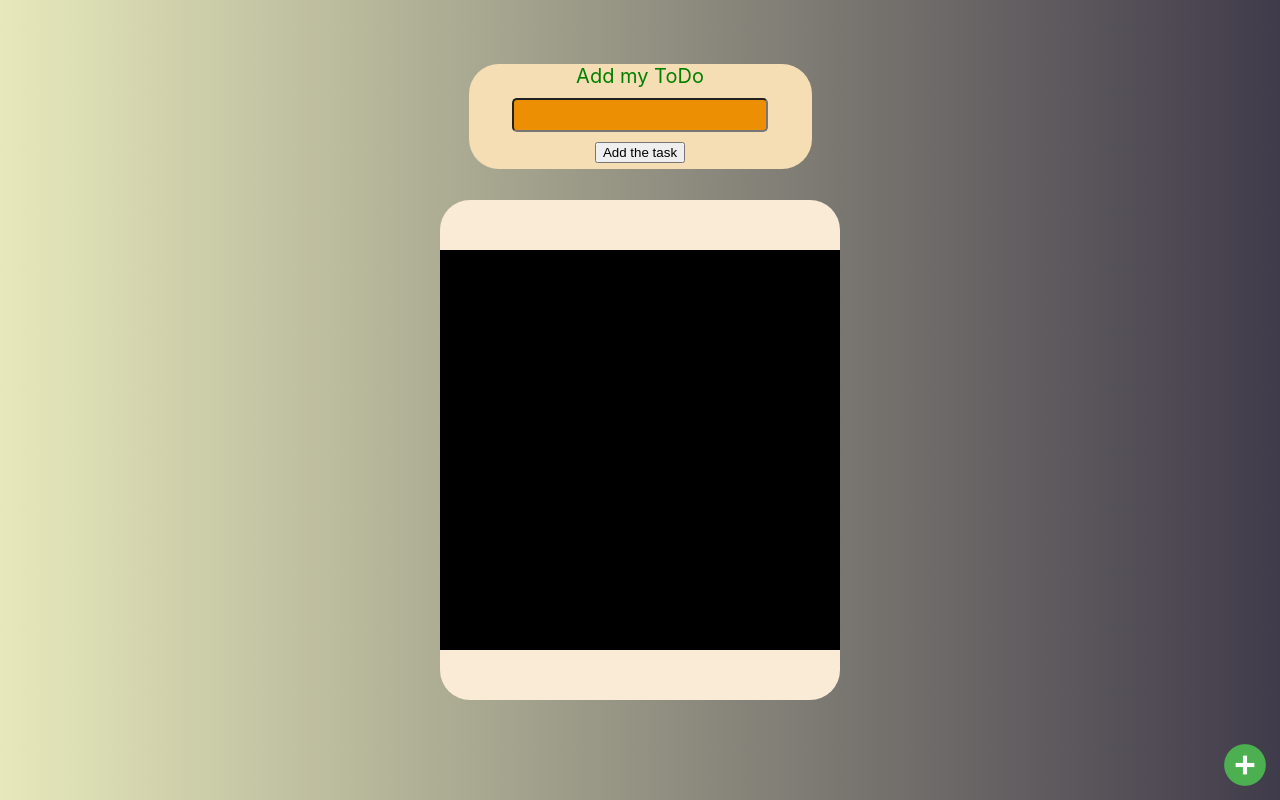
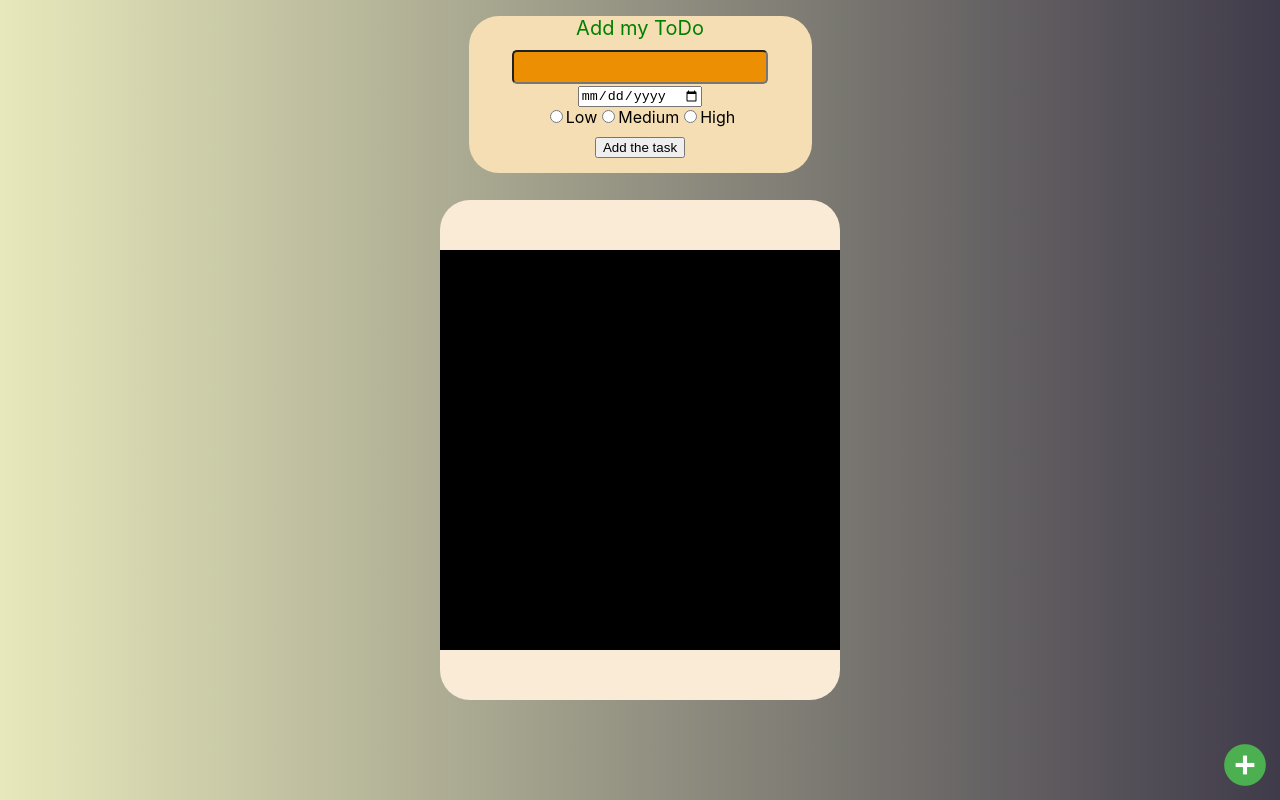
Before and after one commit to samagragupta/To-Do-app, a React (Create React App) app: page / in a window 1280 px wide. Both pictures are taken after a click on the picture 1245 px from the left and 765 px from the top of the page. Built offline with nearby package versions, Linux system fonts and the light colour scheme.

Commit message:
Added more features

```diff
--- a/src/App.js
+++ b/src/App.js
@@ -10,17 +10,26 @@ class App extends Component {
     super(props);
     this.state = {
         inputValue: '',
+        datevalue: '',
         itemArray: [],
         display : false,
+        checkValues: '',
+        tickValue1: false,
+        tickValue2: false,
+        tickValue3: false,
     }
 }
 
   onAddTask = () => {
     var displayValue = !this.state.display;
     this.setState({
-      itemArray: [...this.state.itemArray, this.state.inputValue],
+      itemArray: [...this.state.itemArray, {value: this.state.inputValue, datetime: this.state.datevalue, checkvalue: this.state.checkValues}],
       display : displayValue,
       inputValue : '',
+      datevalue: '',
+      tickValue1: false,
+      tickValue3: false,
+      tickValue2: false,
     })
   }
 
@@ -30,11 +39,49 @@ class App extends Component {
     });
   }
 
+  updateDateValue = (event) => {
+    this.setState({
+      datevalue: event.target.value
+    });
+  }
+
   displayModalHandler = () => {
     var displayValue = !this.state.display;
     this.setState ({
         display : displayValue
     })
+  }
+
+  // tickvalue = 'low';
+
+  updateCheck = (event) => {
+    this.setState({
+      checkValues: event.target.value,
+    });
+    console.log(event.target.value)
+    // tickvalue = event.target.value;
+    if(event.target.value === 'low'){
+      this.setState({
+        tickValue1: true,
+        tickValue2: false,
+        tickValue3: false,
+      });
+    }
+    if(event.target.value === 'medium'){
+      this.setState({
+        tickValue2: true,
+        tickValue1: false,
+        tickValue3: false,
+      });
+    }
+    if(event.target.value === 'high'){
+      this.setState({
+        tickValue1: false,
+        tickValue2: false,
+        tickValue3: true,
+      });
+    }
+
   }
 
   render() {
@@ -47,6 +94,7 @@ class App extends Component {
         style.display = 'block';
     }
 
+
     return (
       <div className="App">
         <Box createTodo = {
@@ -54,14 +102,16 @@ class App extends Component {
             {this.state.itemArray.map((itemArr) => {
               return (
                 <div className="box">
-                  <Todolist tasks = {itemArr} />
+                  <Todolist tasks = {itemArr.value} date = {itemArr.datetime} priority = {itemArr.checkvalue}/>
                 </div>
               )
             })}
           </div>
           }>
         </Box>
-        <Add addTask = {this.onAddTask} inputValues = {this.updateInputValue}
+        <Add addTask = {this.onAddTask} inputValues = {this.updateInputValue} inputDeadlines = {this.updateDateValue}
+          inputDeadline = {this.state.datevalue} checkOnChange = {this.updateCheck} tick1 = {this.state.tickValue1}
+          tick2 = {this.state.tickValue2} tick3 = {this.state.tickValue3}
          inputV = {this.state.inputValue} displayStyle = {style} displayn = {this.displayModalHandler} />
       </div>
     );
--- a/src/Components/AddModal.css
+++ b/src/Components/AddModal.css
@@ -1,10 +1,10 @@
 .addmodal {
     width: 343px;
-    height: 105px;
+    height: 157px;
     position: absolute;
     margin: auto;
     right: 0px;
-    top: 8%;
+    top: 2%;
     left: 0px;
     background-color: wheat;
     border-radius: 30px;
--- a/src/Components/AddModal.js
+++ b/src/Components/AddModal.js
@@ -3,11 +3,59 @@ import './AddModal.css';
 
 class AddModal extends Component {
 
-    render () {
+    constructor(props) {
+        super(props);
+
+        this.state = {
+            priority: ''
+        };
+
+        this.handleChange = this.handleChange.bind(this);
+        // this.handleSubmit = this.handleSubmit.bind(this);
+    }
+
+    handleChange(event) {
+        this.setState({
+            priority: event.target.value
+        });
+        // this.props.checkbox();
+    }
+
+    render() {
         return (
             <div className="addmodal">
                 <label className="head">Add my ToDo</label>
-                <input type ="text" className="text" value={this.props.inputV} onChange={this.props.inputValues} />
+                <input type="text" className="text" value={this.props.inputV} onChange={this.props.inputValues} />
+                <input type="date" placeholder="Deadline YYYY-MM-DD" value={this.props.inputDeadline} onChange={this.props.inputDeadlines} />
+                <div>
+                    <label>
+                        <input
+                            type="radio"
+                            value= "low"
+                            checked = {this.props.tick1}
+                            onChange={this.props.checkOnChange}
+                        />
+                                Low
+                            </label>
+                    <label>
+                        <input
+                            type="radio"
+                            value= "medium"
+                            checked = {this.props.tick2}
+                            onChange={this.props.checkOnChange}
+                        />
+                                Medium
+                            </label>
+                    <label>
+                        <input
+                            type="radio"
+                            value= "high"
+                            checked = {this.props.tick3}
+                            onChange={this.props.checkOnChange}
+                        />
+                                High
+                            </label>
+                </div>
                 <button type="submit" className="addbutton" onClick={this.props.addTask} >Add the task</button>
             </div>
         );
--- a/src/Components/Todolist.css
+++ b/src/Components/Todolist.css
@@ -18,3 +18,15 @@
     margin-top: 5px;
     float: left;
 }
+
+.date {
+    right: 0;
+    position: absolute;
+    color: blue;
+}
+
+.priority {
+    right: -70px;
+    position: absolute;
+    color: chartreuse;
+}
--- a/src/Components/Todolist.js
+++ b/src/Components/Todolist.js
@@ -4,31 +4,31 @@ import Bin from './rubbish-bin.png'
 
 class Todolist extends Component {
 
-    constructor(props){
+    constructor(props) {
         super(props);
         this.state = {
-            display : false,
-            strikes : false,
+            display: false,
+            strikes: false,
         }
     }
 
     displayModalHandler = () => {
         var displayValue = !this.state.display;
-        this.setState ({
-            display : displayValue
+        this.setState({
+            display: displayValue
         })
     }
 
     strike = () => {
         var strikeValue = !this.state.strikes;
-        this.setState ({
-            strikes : strikeValue
+        this.setState({
+            strikes: strikeValue
         })
     }
 
 
 
-    render () {
+    render() {
 
         var style = {
             display: 'block',
@@ -38,19 +38,25 @@ class Todolist extends Component {
             textDecoration: 'none',
         }
 
-        if (this.state.display){
+        if (this.state.display) {
             style.display = 'none';
         }
 
-        if (this.state.strikes){
+        if (this.state.strikes) {
             line.textDecoration = 'line-through';
         }
 
         return (
             <div className="todolist" style={style}>
                 <img src={Bin} className="bin" alt="Bin" onClick={this.displayModalHandler} />
-                <div className="task" style = {line} onClick={this.strike}>
+                <div className="task" style={line} onClick={this.strike}>
                     {this.props.tasks}
+                    <span className="date">
+                        {this.props.date}
+                    </span>
+                    <span className="priority">
+                        {this.props.priority}
+                    </span>
                 </div>
             </div>
         );
```
